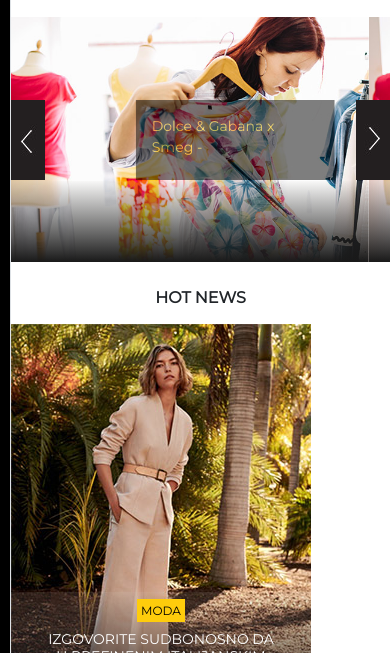
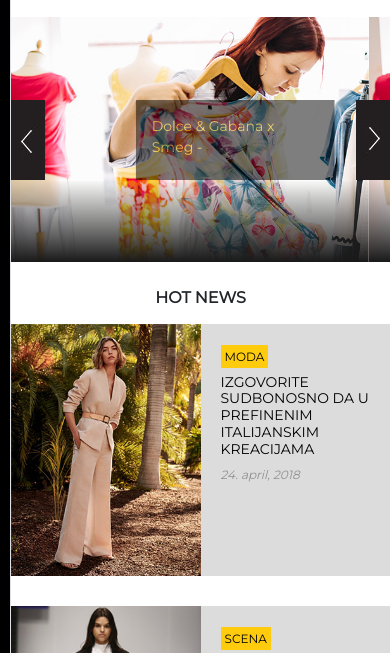
Before and after one commit to PredragKostic/grazia, a website built with webpack: page src/index.html in a window 390 px wide. Shown: the part 145-798 px from the top of the page. Built offline with nearby package versions, Linux system fonts and the light colour scheme.

Commit message:
responsive part 1

```diff
--- a/src/partials/hotnews.html
+++ b/src/partials/hotnews.html
@@ -6,7 +6,7 @@
 <div class="row">
 
     <div class="col-md-6">
-        <div class="image-holder">
+        <div class="image-holder mixin">
             <a href="#">
                 <img src="./public/images/news-img-1.jpg" alt="" id="left">
             </a>
@@ -21,7 +21,7 @@
         </div>
     </div>
     <div class="col-md-6">
-        <div class="image-holder">
+        <div class="image-holder mixin">
             <a href="#">
                 <img src="./public/images/news-img-2.jpg" alt="">
             </a>
--- a/src/scss/modules/basic.scss
+++ b/src/scss/modules/basic.scss
@@ -52,3 +52,9 @@
 
   }
 }
+
+.container {
+  @include tablet-and-down {
+    max-width: 630px;
+  }
+}
--- a/src/scss/modules/hotnews.scss
+++ b/src/scss/modules/hotnews.scss
@@ -17,9 +17,21 @@
 }
 
 .image-holder {
+  &.mixin {
     display: inline-block;
     position: relative;
     align-content: center;
+    @include landscape-and-down {
+      display: grid;
+      grid-template-columns: 30% 1fr;
+      background-color: $info;
+
+      &:first-child { margin-bottom: 30px; }
+
+    }
+    @include mobile {
+      grid-template-columns: 50% 1fr;
+    }
     img {
       width: 100%;
       height: auto;
@@ -34,6 +46,11 @@
       left: 0;
       background: rgb(25, 25, 25);
       background: linear-gradient(0deg, rgba(25, 25, 25, 1) 0%, rgba(210, 208, 201, 0.1) 100%);
+
+      @include landscape-and-down {
+        display: none;
+      }
+    }
   }
 }
 
@@ -43,7 +60,6 @@
   font-size: 16px;
   font-weight: 600;
   padding-bottom: 8px;
-
 }
 
 .image-caption {
@@ -55,11 +71,24 @@
   position: absolute;
   color: white;
   text-align: center;
+  overflow: hidden;
+
+  @include landscape-and-down {
+    position: relative;
+    left: auto;
+    right: auto;
+    padding: 20px;
+    text-align: left;
+  }
+
   h6 {
     text-transform: uppercase;
     margin-top: 4%;
     font-family: $secondary-font;
     font-size: 14px;
+    @include landscape-and-down {
+      color: $secondary;
+    }
   }
 }
 .caption {
@@ -74,8 +103,6 @@
   }
 }
 
-
-
 .date {
   font-style: italic;
   font-size: 12px;
```
Lines whose indentation alone changed are shown as unchanged.
